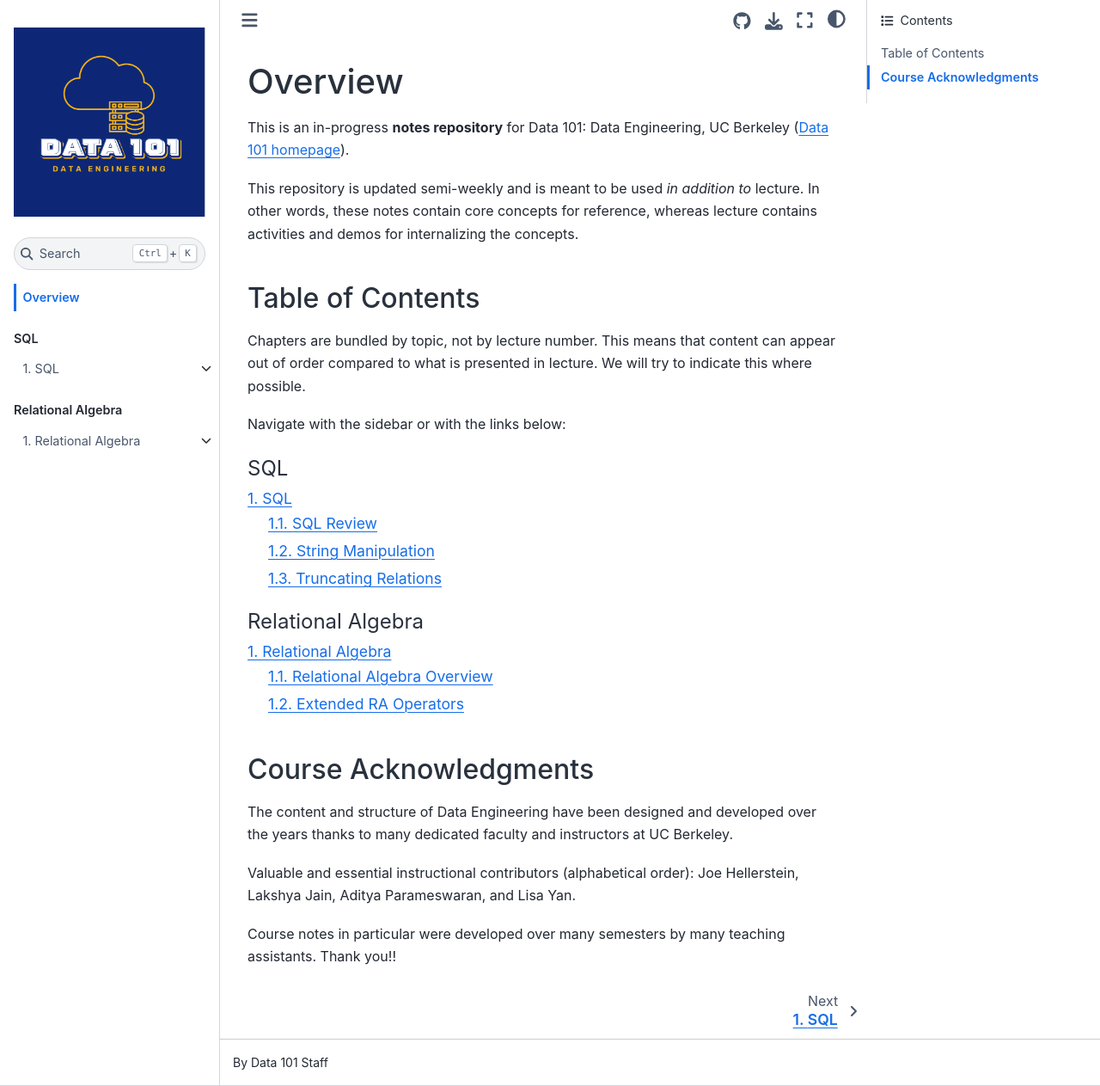
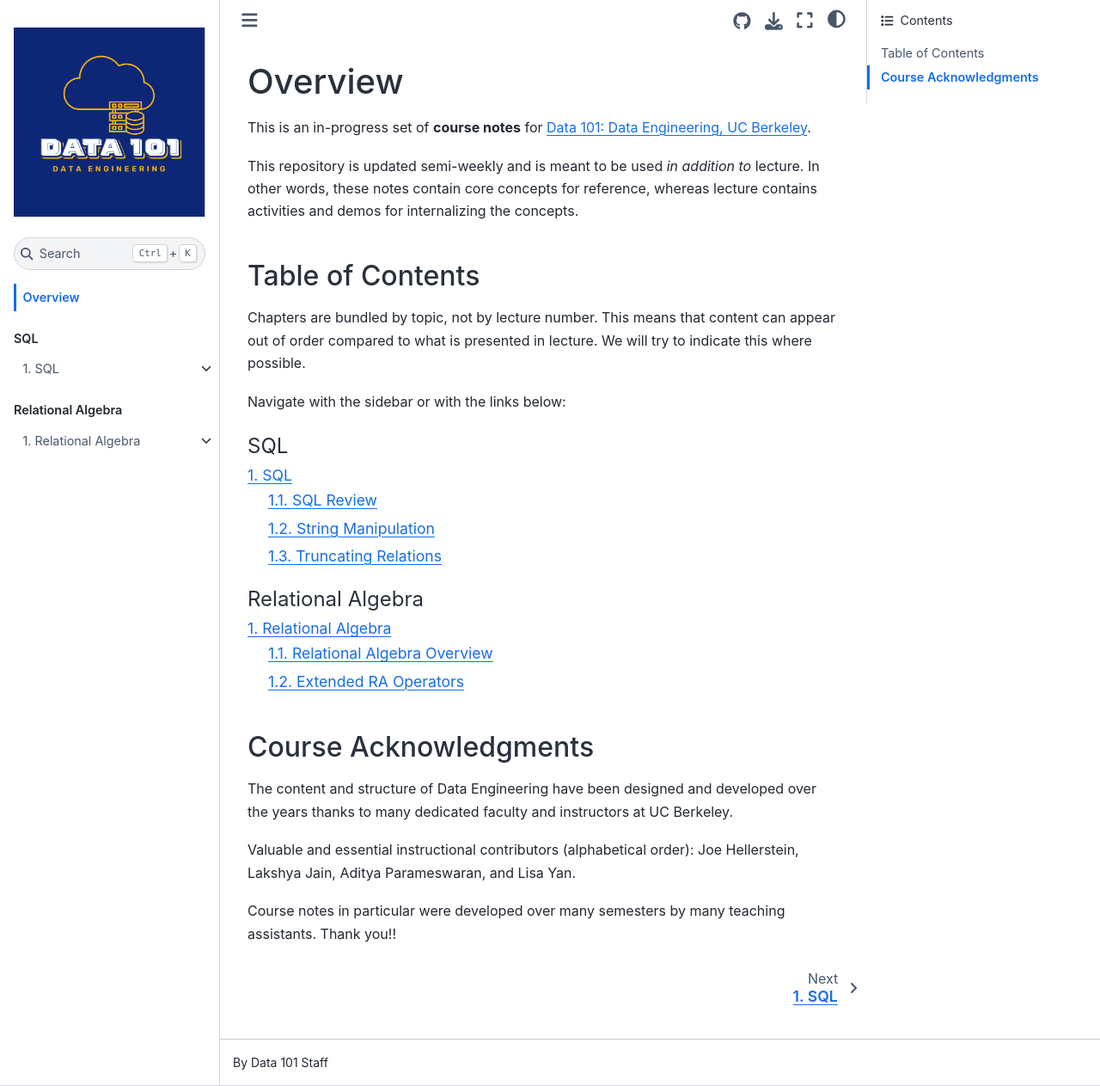
Before and after one commit to cal-data-eng/notes, a Jupyter Book: the page built from overview.md, in a window 1280 px wide and 1263 px high. Shown: the whole window at 86% size. Built offline with Jupyter Book 1.0.4 settings and Sphinx 7.4.7 and the Sphinx Book theme 1.1.4, drawn with Linux system fonts in a browser that asks for light colours.

Commit message:
Minor overview notes

```diff
--- a/overview.md
+++ b/overview.md
@@ -1,9 +1,10 @@
 ---
 title: Data 101 Course Notes
 ---
+
 # Overview
 
-This is an in-progress **notes repository** for Data 101: Data Engineering, UC Berkeley ([Data 101 homepage](https://data101.org/)).
+This is an in-progress set of **course notes** for [Data 101: Data Engineering, UC Berkeley](https://data101.org/).
 
 This repository is updated semi-weekly and is meant to be used *in addition to* lecture. In other words, these notes contain core concepts for reference, whereas lecture contains activities and demos for internalizing the concepts.
 
```
